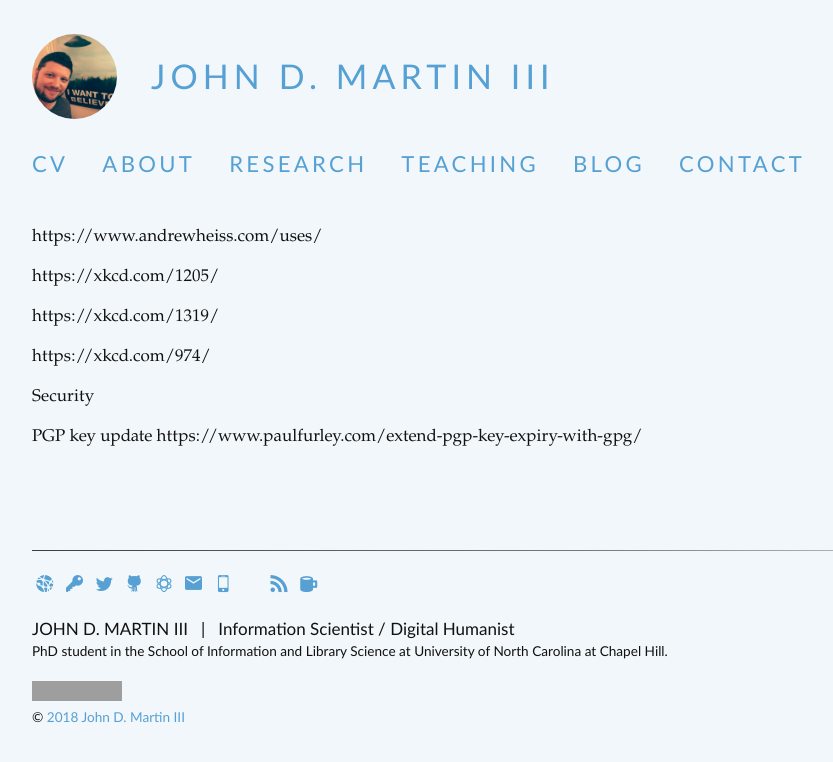
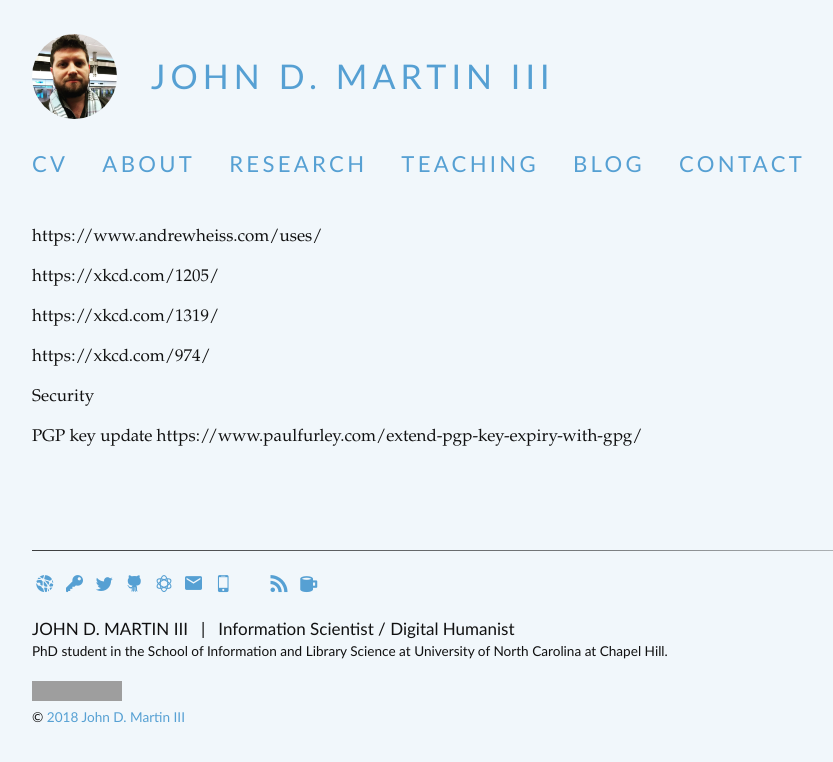
Before and after one commit to jdmar3/jdmar3.github.io, a Jekyll site: the page built from methods/index.md, in a window 1280 px wide. Shown: the top 762 px of the page, without its empty margins (48-881 px from the left). Built offline with Jekyll 4.4.1, drawn with Linux system fonts in a browser that asks for light colours; some web fonts are replaced; Markdown is read by kramdown in place of the engine named in the settings; grey boxes are pictures that could not be loaded.

Commit message:
update badge

```diff
--- a/_config.yml
+++ b/_config.yml
@@ -11,7 +11,7 @@ onion: "http://evpoyeb3anapeyrt.onion"
 
 name: jdmar3
 
-badge: believe.jpg # this file should be located under /assets/img/
+badge: scarf.jpg # this file should be located under /assets/img/
 
 google_analytics: UA-91043800-1 # https://desiredpersona.com/google-analytics-jekyll/
 
```
Also changed, not shown: assets/img/scarf.jpg (added), assets/img/sunglasses.png (renamed from assets/img/badge_1.png).
